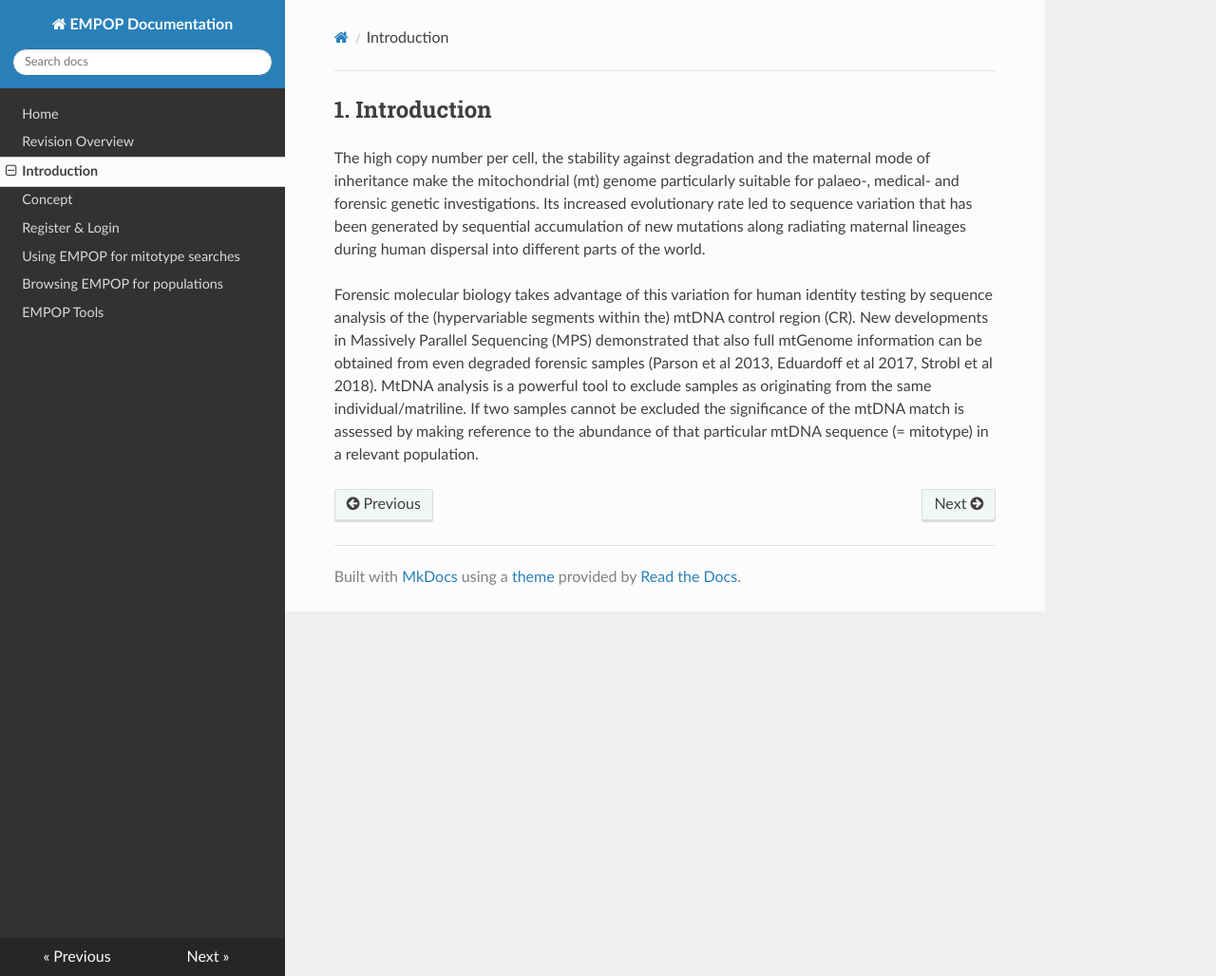
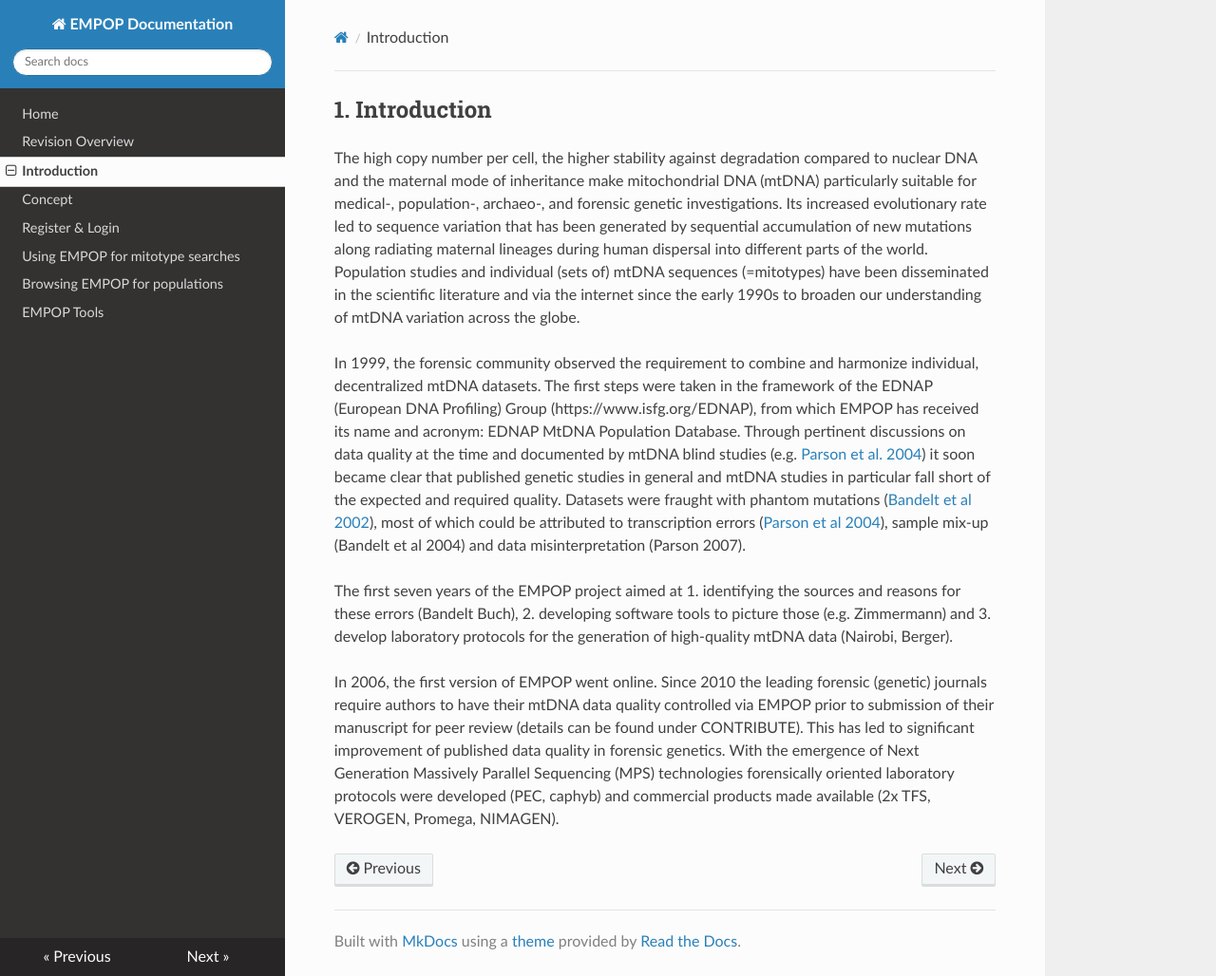
Before and after one commit to gmitirol/empop-use, an MkDocs documentation site: the page built from docs/introduction.md, in a window 1280 px wide and 1028 px high. Shown: the whole window at 95% size. Built offline with MkDocs 1.6.1, drawn with Linux system fonts in a browser that asks for light colours; nearby versions of some CDN libraries.

Commit message:
Update introduction.md
update text and added links

```diff
--- a/docs/introduction.md
+++ b/docs/introduction.md
@@ -1,20 +1,12 @@
 ## 1. Introduction
 
-The high copy number per cell, the stability against degradation and the
-maternal mode of inheritance make the mitochondrial (mt) genome
-particularly suitable for palaeo-, medical- and forensic genetic
-investigations. Its increased evolutionary rate led to sequence
-variation that has been generated by sequential accumulation of new
-mutations along radiating maternal lineages during human dispersal into
-different parts of the world.
+The high copy number per cell, the higher stability against degradation compared to nuclear DNA and the maternal mode of inheritance make mitochondrial DNA (mtDNA) particularly suitable for medical-, population-, archaeo-, and forensic genetic investigations. Its increased evolutionary rate led to sequence variation that has been generated by sequential accumulation of new mutations along radiating maternal lineages during human dispersal into different parts of the world. Population studies and individual (sets of) mtDNA sequences (=mitotypes) have been disseminated in the scientific literature and via the internet since the early 1990s to broaden our understanding of mtDNA variation across the globe.
 
-Forensic molecular biology takes advantage of this variation for human
-identity testing by sequence analysis of the (hypervariable segments
-within the) mtDNA control region (CR). New developments in Massively
-Parallel Sequencing (MPS) demonstrated that also full mtGenome
-information can be obtained from even degraded forensic samples (Parson
-et al 2013, Eduardoff et al 2017, Strobl et al 2018). MtDNA analysis is
-a powerful tool to exclude samples as originating from the same
-individual/matriline. If two samples cannot be excluded the significance
-of the mtDNA match is assessed by making reference to the abundance of
-that particular mtDNA sequence (= mitotype) in a relevant population.
+In 1999, the forensic community observed the requirement to combine and harmonize individual, decentralized mtDNA datasets. The first steps were taken in the framework of the EDNAP (European DNA Profiling) Group (https://www.isfg.org/EDNAP), from which EMPOP has received its name and acronym: EDNAP MtDNA Population Database. Through pertinent discussions on data quality at the time and documented by mtDNA blind studies (e.g. [Parson et al. 2004](https://doi:10.1016/j.forsciint.2003.11.008)) it soon became clear that published genetic studies in general and mtDNA studies in particular fall short of the expected and required quality. Datasets were fraught with phantom mutations ([Bandelt et al 2002](https://doi.org/10.1086/344397)), most of which could be attributed to transcription errors ([Parson et al 2004](https://10.1016/j.forsciint.2003.11.008)), sample mix-up (Bandelt et al 2004) and data misinterpretation (Parson 2007).
+
+The first seven years of the EMPOP project aimed at
+1. identifying the sources and reasons for these errors (Bandelt Buch),
+2.  developing software tools to picture those (e.g. Zimmermann) and
+3.  develop laboratory protocols for the generation of high-quality mtDNA data (Nairobi, Berger).
+
+ In 2006, the first version of EMPOP went online. Since 2010 the leading forensic (genetic) journals require authors to have their mtDNA data quality controlled via EMPOP prior to submission of their manuscript for peer review (details can be found under CONTRIBUTE). This has led to significant improvement of published data quality in forensic genetics. With the emergence of Next Generation Massively Parallel Sequencing (MPS) technologies forensically oriented laboratory protocols were developed (PEC, caphyb) and commercial products made available (2x TFS, VEROGEN, Promega, NIMAGEN).
```
